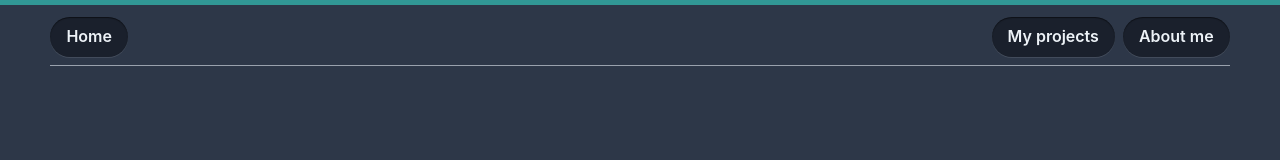
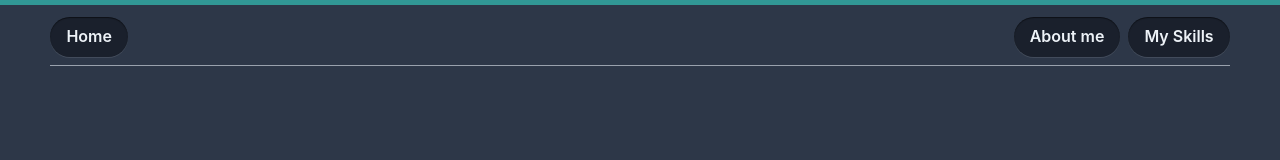
Before and after one commit to ThomasBergamin/portfolio, a React (Create React App) app: page / in a window 1280 px wide. Shown: the top 160 px of the page. Built offline with nearby package versions, Linux system fonts and the light colour scheme.

Commit message:
refactor: 💡 remove old nav links

```diff
--- a/src/components/Navbar/Navbar.tsx
+++ b/src/components/Navbar/Navbar.tsx
@@ -6,9 +6,7 @@ import {
   Divider,
   Flex,
   Spacer,
-  Link,
 } from '@chakra-ui/react';
-import { Link as RouterLink } from 'react-router-dom';
 
 const Navbar = () => {
   return (
@@ -22,10 +20,12 @@ const Navbar = () => {
       <Box h="5px" bg="teal.500" />
       <Container maxW="120ch" pt="3">
         <Flex>
-          <Link as={RouterLink} to="/">
           <Button
             borderRadius="3xl"
             as="a"
+            onClick={() => {
+              window.scroll({ top: 0, left: 0, behavior: 'smooth' });
+            }}
             _hover={{
               cursor: 'pointer',
               background: 'white',
@@ -40,32 +40,20 @@ const Navbar = () => {
           >
             Home
           </Button>
-          </Link>
+
           <Spacer />
           <ButtonGroup spacing="2">
-            <Link as={RouterLink} to="/projects">
             <Button
               borderRadius="3xl"
               as="a"
-                _hover={{
-                  cursor: 'pointer',
-                  background: 'white',
-                  color: 'teal.500',
+              onClick={() => {
+                const about = document.getElementById('about');
+                about &&
+                  about.scrollIntoView({
+                    behavior: 'smooth',
+                    block: 'start',
+                  });
               }}
-                textColor="gray.100"
-                variant="ghost"
-                backgroundColor={'gray.800'}
-                boxShadow={
-                  '0 1px 0 hsla(0, 0%, 100%, .1), inset 0 1px 1px hsla(0, 0%, 0%, 0.5)'
-                }
-              >
-                My projects
-              </Button>
-            </Link>
-            <Link as={RouterLink} to="/about">
-              <Button
-                borderRadius="3xl"
-                as="a"
               _hover={{
                 cursor: 'pointer',
                 background: 'white',
@@ -80,7 +68,31 @@ const Navbar = () => {
             >
               About me
             </Button>
-            </Link>
+            <Button
+              borderRadius="3xl"
+              as="a"
+              onClick={() => {
+                const skills = document.getElementById('skills');
+                skills &&
+                  skills.scrollIntoView({
+                    behavior: 'smooth',
+                    block: 'start',
+                  });
+              }}
+              _hover={{
+                cursor: 'pointer',
+                background: 'white',
+                color: 'teal.500',
+              }}
+              textColor="gray.100"
+              variant="ghost"
+              backgroundColor={'gray.800'}
+              boxShadow={
+                '0 1px 0 hsla(0, 0%, 100%, .1), inset 0 1px 1px hsla(0, 0%, 0%, 0.5)'
+              }
+            >
+              My Skills
+            </Button>
           </ButtonGroup>
         </Flex>
         <Divider mt={2} w="100%" mx="auto" />
--- a/src/pages/sections/Main.tsx
+++ b/src/pages/sections/Main.tsx
@@ -136,9 +136,8 @@ const Main = () => {
         <Button
           display={{ base: 'none', md: 'block' }}
           as="a"
-          onClick={(e) => {
+          onClick={() => {
             const about = document.getElementById('about');
-            e.preventDefault(); // Stop Page Reloading
             about &&
               about.scrollIntoView({ behavior: 'smooth', block: 'start' });
           }}
--- a/src/pages/sections/Skills.tsx
+++ b/src/pages/sections/Skills.tsx
@@ -7,18 +7,15 @@ import {
   Box,
   Container,
   Heading,
-  HStack,
   Text,
-  Progress,
   VStack,
-  Spacer,
   Stack,
 } from '@chakra-ui/react';
 import ProgressBar from '../../components/ProgressBar/ProgressBar';
 
 const Skills = () => {
   return (
-    <Container as="section" id="about" maxW="70ch" mt={36} px="6">
+    <Container as="section" id="skills" maxW="70ch" mt={36} px="6">
       <VStack mb={4} gap={{ base: '6', sm: '8' }}>
         <Heading color="whiteAlpha.900">My skills</Heading>
         <Accordion width="100%" color="whiteAlpha.900" defaultIndex={[0]}>
```
Lines whose indentation alone changed are shown as unchanged.
